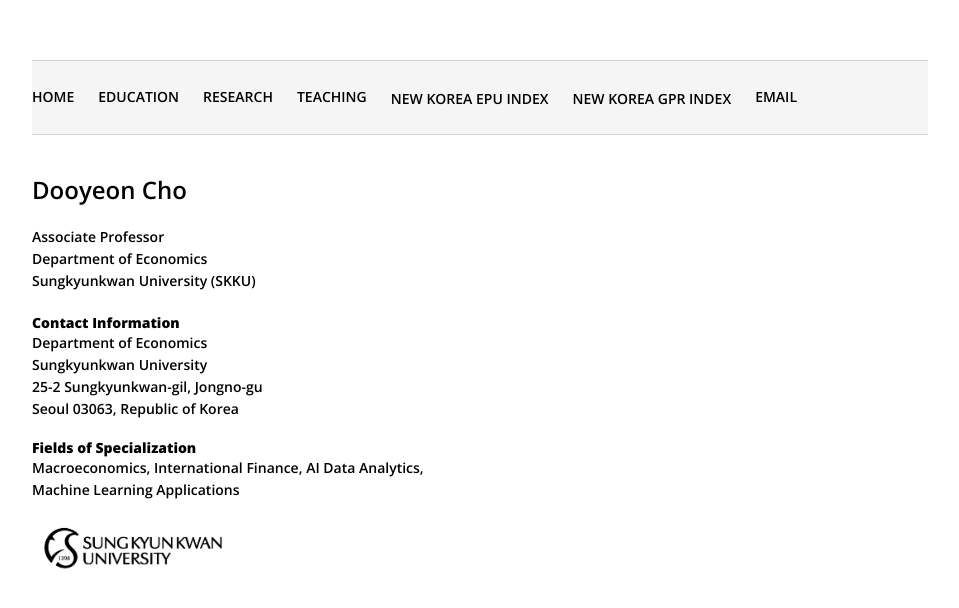
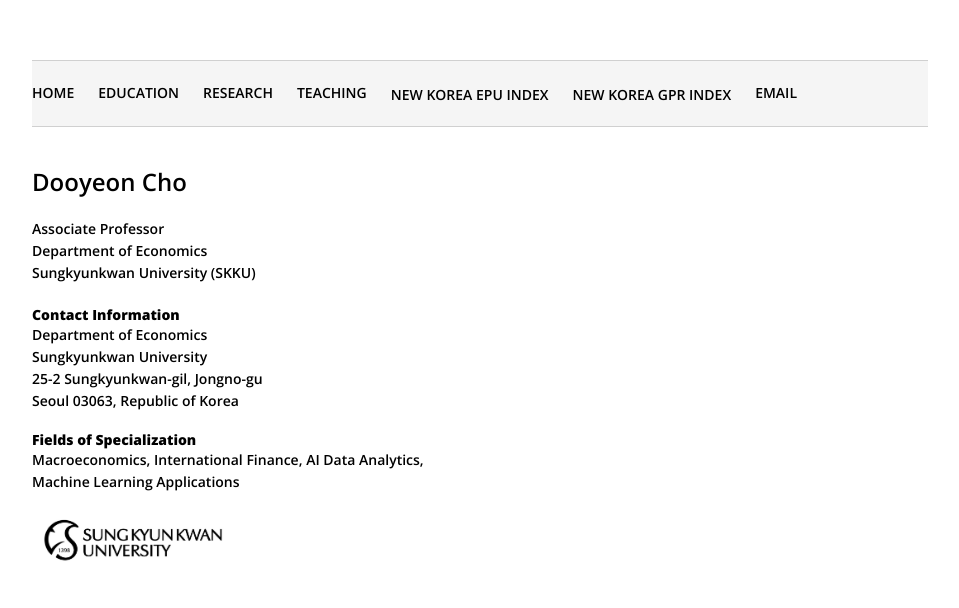
Before and after one commit to dooyeoncho/dooyeoncho.github.io, a Jekyll site: the page built from index.html, in a window 1280 px wide. Shown: the top 608 px of the page, without its empty margins (160-1119 px from the left). Built offline with Jekyll 4.4.1, drawn with Linux system fonts in a browser that asks for light colours.

Commit message:
Update default.html

```diff
--- a/_layouts/default.html
+++ b/_layouts/default.html
@@ -17,7 +17,7 @@
       background-color: #f5f5f5;
       border-top: 1px solid #d0d0d0;
       border-bottom: 1px solid #d0d0d0;
-      padding: 10px 0;
+      padding: 6px 0;
 
 }
 
@@ -94,6 +94,14 @@
   }
 }
 
+/* ===== MOBILE ONLY: extend gray bar if needed ===== */
+@media (max-width: 768px) {
+  .topmenu {
+    width: 100vw;
+    margin-left: calc(50% - 50vw);
+    margin-right: calc(50% - 50vw);
+  }
+}
 
 
   </style>
```
